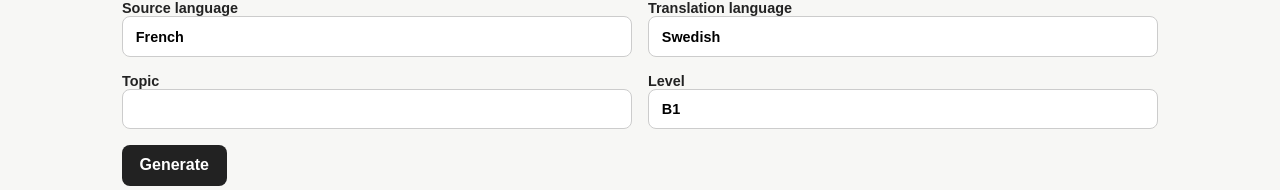
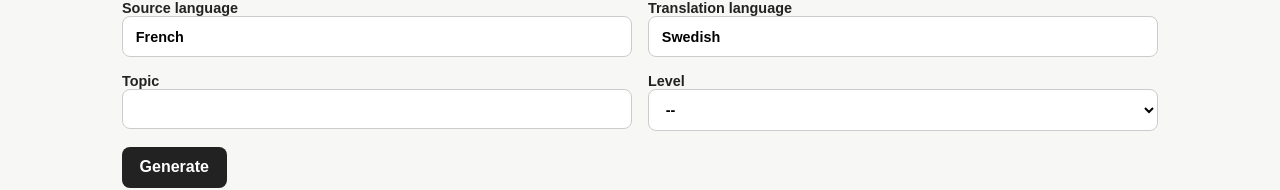
Before and after one commit to mhaakananovita/parallel-reader, a Next.js app: page / in a window 1280 px wide. Both pictures are taken after a click on the button "New reading". Shown: the part 183-373 px from the top of the page. Built offline with nearby package versions, Linux system fonts and the light colour scheme.

Commit message:
Improve navigation and reading metadata

```diff
--- a/app/page.tsx
+++ b/app/page.tsx
@@ -16,7 +16,7 @@ export default function Home() {
   const [sourceLanguage, setSourceLanguage] = useState("French");
   const [translationLanguage, setTranslationLanguage] = useState("Swedish");
   const [topic, setTopic] = useState("");
-  const [level, setLevel] = useState("B1");
+  const [level, setLevel] = useState("");
 const [view, setView] = useState<View>("library");
 
   const [reading, setReading] = useState<Reading | null>(null);
@@ -165,11 +165,16 @@ function changeStage(stage: Reading["stage"]) {
   </button>
 
   <button
-    className={view === "new" ? styles.activeNav : ""}
-    onClick={() => setView("new")}
-  >
-    New reading
-  </button>
+  className={view === "new" ? styles.activeNav : ""}
+  onClick={() => {
+    setTopic("");
+    setLevel("");
+    setView("new");
+  }}
+>
+  New reading
+</button>
+
 </nav>
       <h1>Parallel Reader</h1>
 
--- a/components/GeneratorForm.module.css
+++ b/components/GeneratorForm.module.css
@@ -16,7 +16,8 @@
   font-weight: 600;
 }
 
-.field input {
+.field input,
+.field select {
   width: 100%;
   padding: 0.7rem 0.8rem;
   border: 1px solid #ccc;
--- a/components/GeneratorForm.tsx
+++ b/components/GeneratorForm.tsx
@@ -66,12 +66,20 @@ export default function GeneratorForm({
 <div className={styles.field}>
   <label>
     Level
-      <input
+    <select
       value={level}
       onChange={(event) =>
         onLevelChange(event.target.value)
       }
-      />
+    >
+      <option value="">--</option>
+      <option value="A1">A1</option>
+      <option value="A2">A2</option>
+      <option value="B1">B1</option>
+      <option value="B2">B2</option>
+      <option value="C1">C1</option>
+      <option value="C2">C2</option>
+    </select>
   </label>
 </div>
 
--- a/components/Library.tsx
+++ b/components/Library.tsx
@@ -87,7 +87,8 @@ const filteredReadings = readings.filter((reading) => {
         key={reading.id}
         onClick={() => onSelect(reading)}
       >
-        {reading.title}{" "}
+{reading.title}
+{reading.level && ` (${reading.level})`}
         <span className={styles.stage}>
           — {reading.stage}
         </span>
--- a/lib/generate-reading.ts
+++ b/lib/generate-reading.ts
@@ -58,6 +58,7 @@ return {
   title: generated.title,
   sourceLanguage: request.sourceLanguage,
   translationLanguage: request.translationLanguage,
+  level: request.level ?? "",
   stage: "new",
   notes: "",
   blocks: generated.blocks,
--- a/lib/storage.ts
+++ b/lib/storage.ts
@@ -12,10 +12,11 @@ export function getSavedReadings(): Reading[] {
   const readings = JSON.parse(stored) as Reading[];
 
   return readings.map((reading) => ({
-    ...reading,
-    stage: reading.stage ?? "new",
-notes: reading.notes ?? "",
-  }));
+  ...reading,
+  level: reading.level ?? "",
+  stage: reading.stage ?? "new",
+  notes: reading.notes ?? "",
+}));
 }
 
 export function saveReading(reading: Reading) {
--- a/lib/types.ts
+++ b/lib/types.ts
@@ -18,6 +18,7 @@ export type Reading = {
   stage: ReadingStage;
   notes: string;
   blocks: ReadingBlock[];
+level: string;
 };
 
 export type GenerateReadingRequest = {
```
Lines whose indentation alone changed are shown as unchanged.
